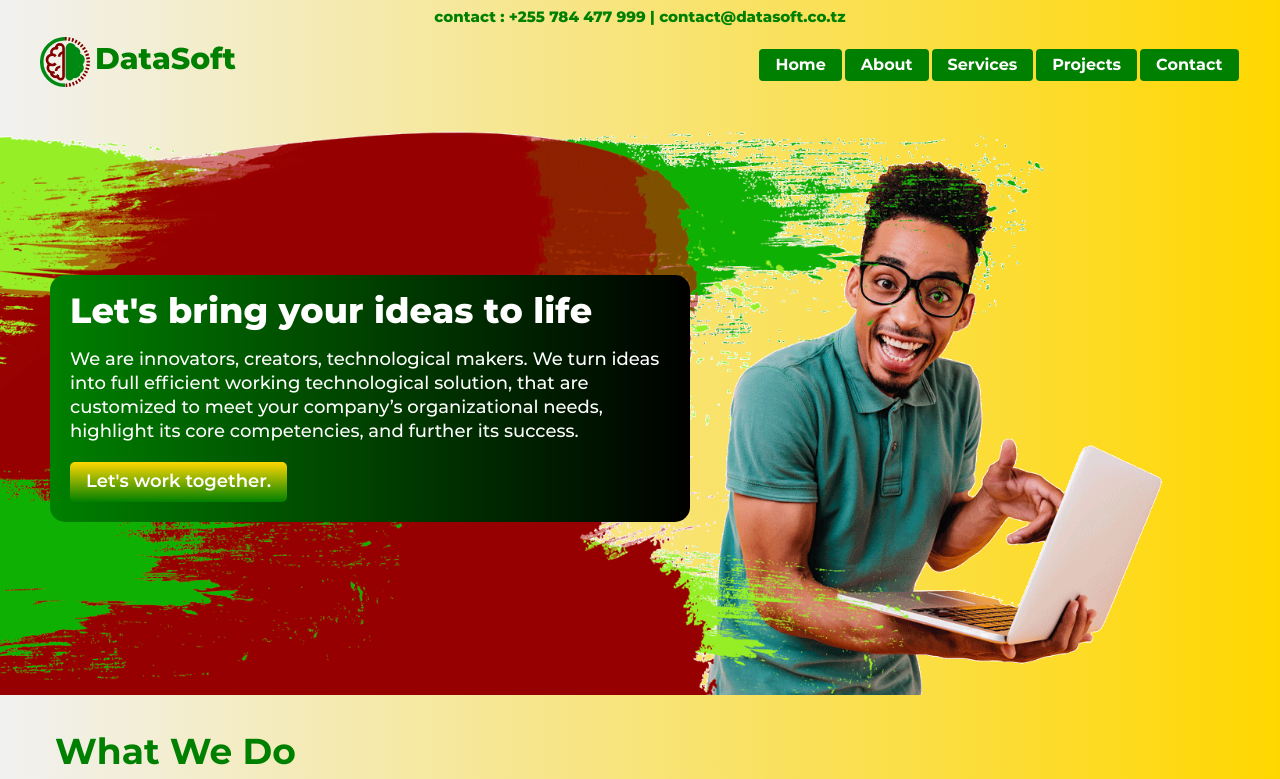
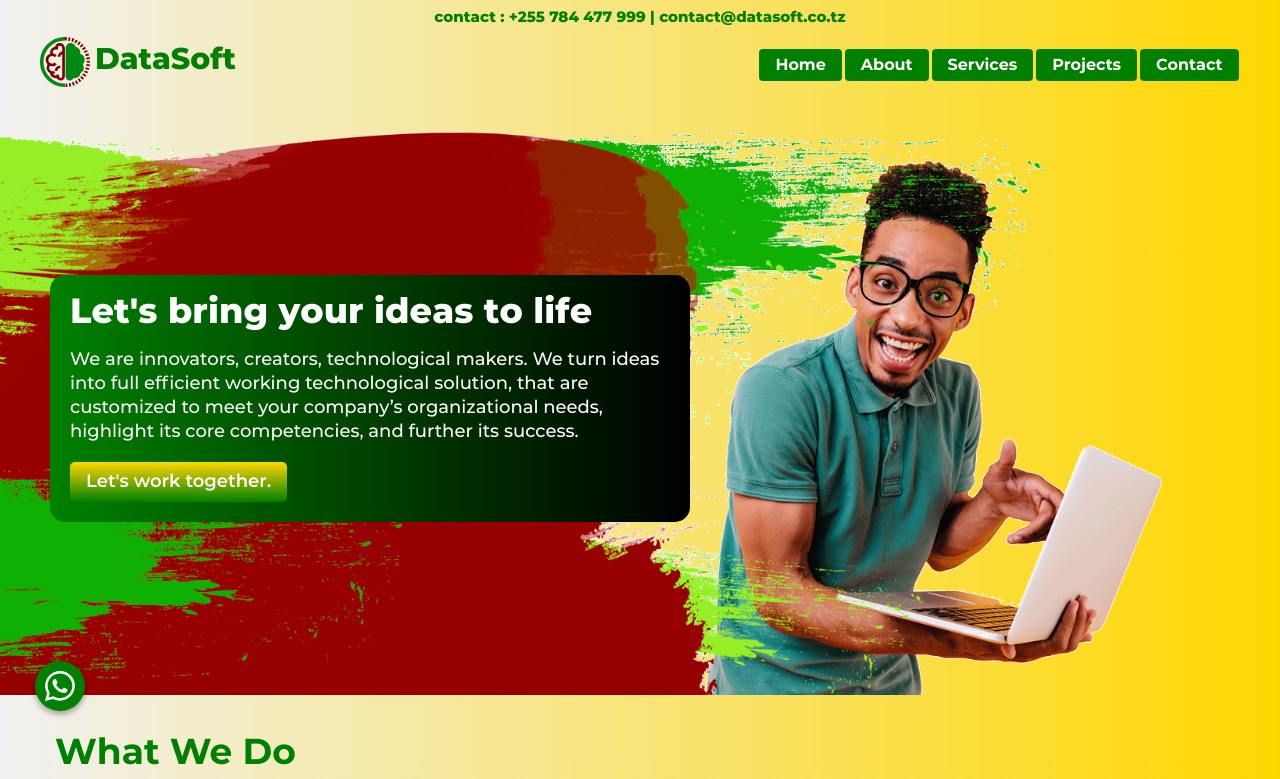
Before and after one commit to LucasJohnNyamhanga/datasoft, a Next.js app: page / in a window 1280 px wide. Shown: the top 779 px of the page. Built offline with nearby package versions, Linux system fonts and the light colour scheme.

Commit message:
whatsaap call

```diff
--- a/app/components/GoToTop.tsx
+++ b/app/components/GoToTop.tsx
@@ -2,6 +2,7 @@
 import React, { useEffect, useRef } from "react";
 import { RiRocketLine } from "react-icons/ri";
 import { GiFireBowl } from "react-icons/gi";
+import { BsWhatsapp } from "react-icons/bs";
 import styles from "../styles/goToTop.module.scss";
 import Link from "next/link";
 
@@ -33,6 +34,7 @@ const GoToTop = () => {
     };
   }, []);
   return (
+    <div>
       <div
         ref={rocket}
         className={`${styles.backToTop} ${styles.vibrater}`}
@@ -41,6 +43,10 @@ const GoToTop = () => {
         <RiRocketLine size={50} />
         <GiFireBowl size={30} className={styles.fire} />
       </div>
+      <a href="https://wa.me/+255784477999" className={`${styles.whatsaap}`}>
+        <BsWhatsapp size={30} />
+      </a>
+    </div>
   );
 };
 
--- a/app/styles/goToTop.module.scss
+++ b/app/styles/goToTop.module.scss
@@ -12,6 +12,29 @@
   transition: all 0.2s ease-in-out;
   cursor: pointer;
   color: $green;
+}
+
+.whatsaap {
+  display: flex;
+  flex-direction: column;
+  align-items: center;
+  place-self: end;
+  position: fixed;
+  //margin-top: calc(100vh + $height);
+  bottom: 89px;
+  left: 35px;
+  z-index: 9999;
+  box-shadow: 0 3px 6px rgba(0, 0, 0, 0.16), 0 3px 6px rgba(0, 0, 0, 0.23);
+  transition: all 0.2s ease-in-out;
+  cursor: pointer;
+  color: $white;
+  background-color: $green;
+  border-radius: 50%;
+  padding: 10px;
+}
+
+.whatsaap:hover {
+  scale: 1.3;
 }
 
 .backToTop:hover {
```
Lines whose indentation alone changed are shown as unchanged.
